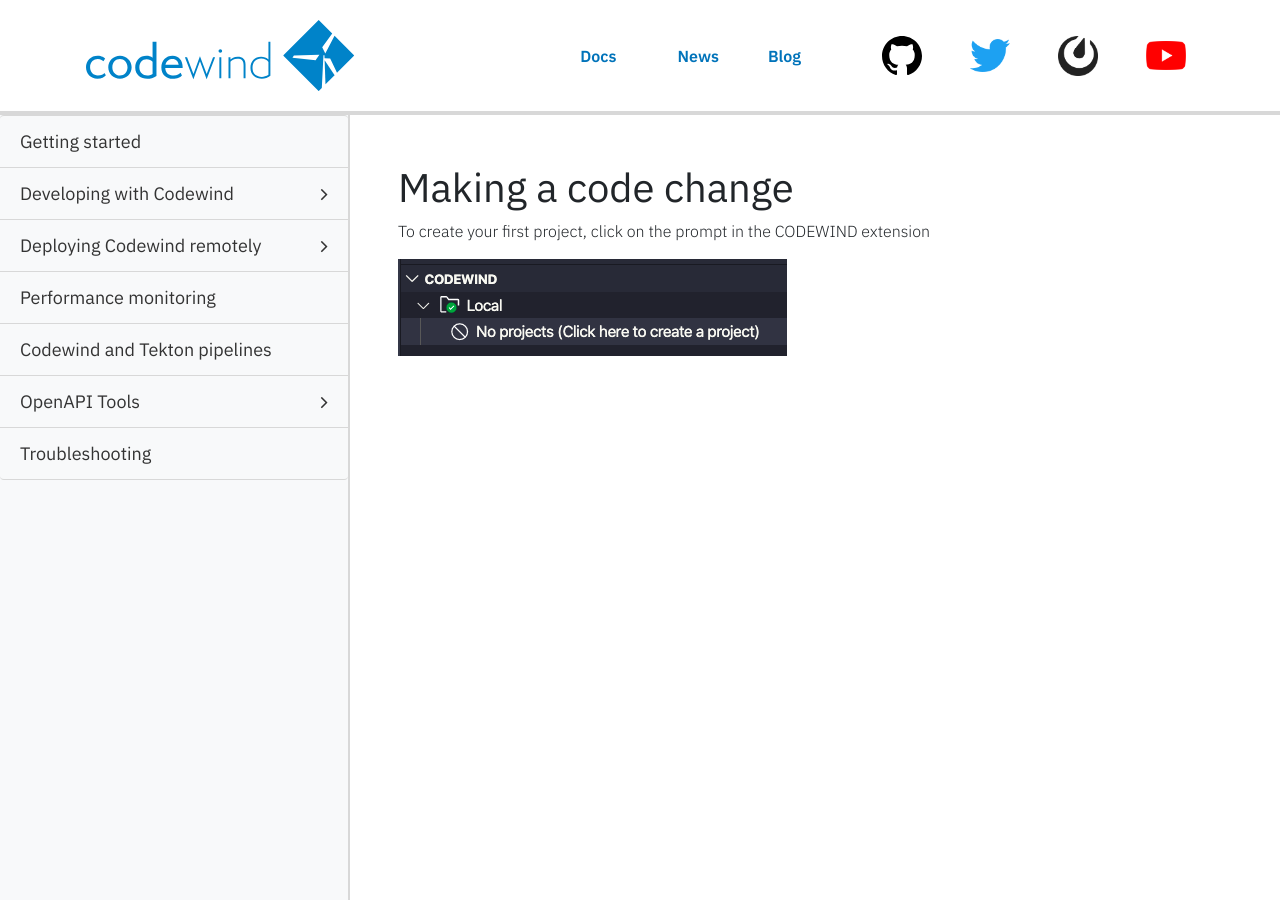
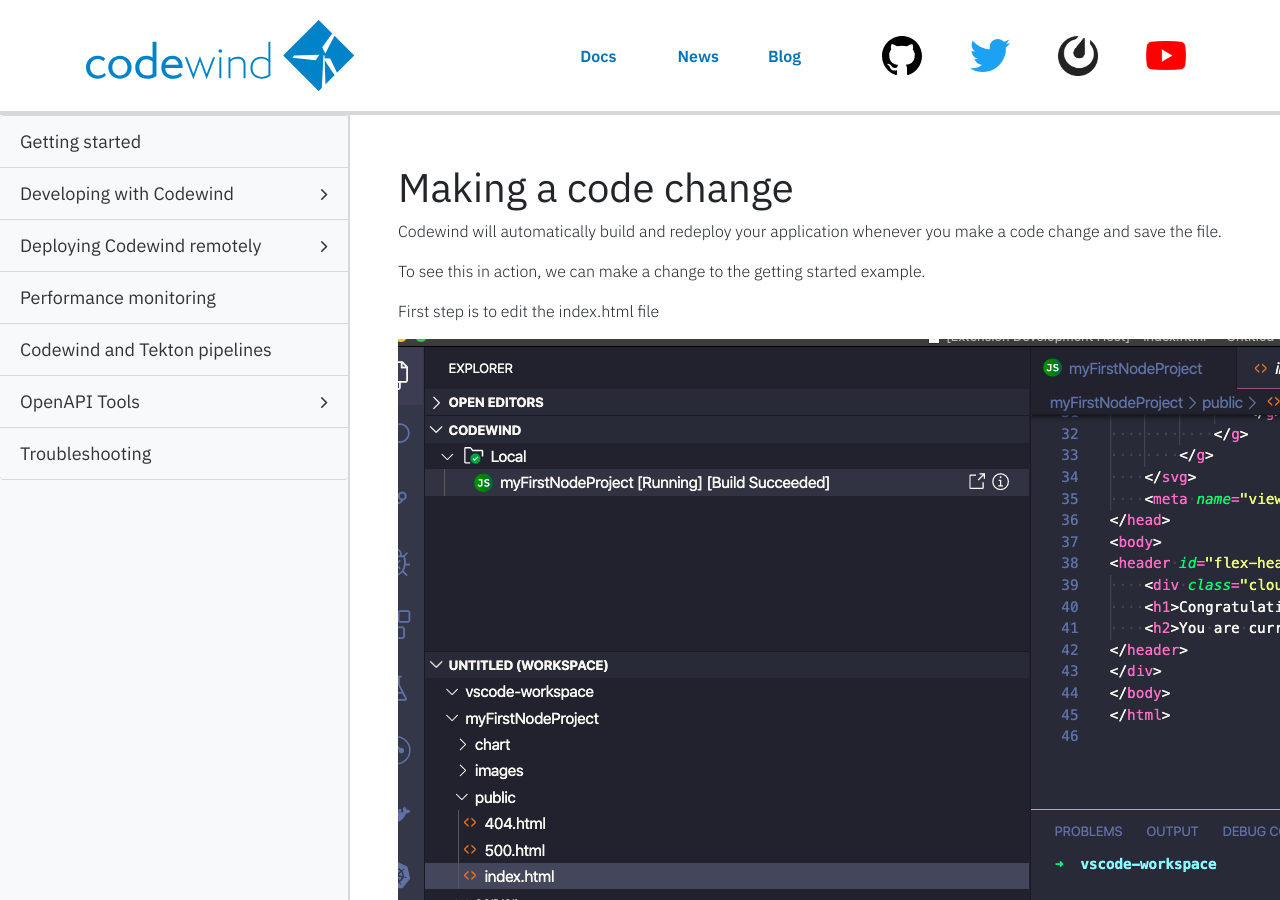
Before and after one commit to eclipse-archived/codewind-docs, a Jekyll site: the page built from docs/_documentations/vsc-codechange.md, in a window 1280 px wide and 900 px high. Built offline with Jekyll 4.4.1, drawn with Linux system fonts in a browser that asks for light colours; nearby versions of some CDN libraries; comment, search, counter and statistics services are not loaded; some of the changed text lies outside the part shown.

Commit message:
changes to layout

```diff
--- a/docs/_documentations/vsc-codechange.md
+++ b/docs/_documentations/vsc-codechange.md
@@ -11,6 +11,35 @@ parent: gettingstarted
 ---
 # Making a code change
 
-To create your first project, click on the prompt in the CODEWIND extension
+Codewind will automatically build and redeploy your application whenever you make a code change and save the file.
 
-![](../images/createproject.png)
+To see this in action, we can make a change to the getting started example.
+
+First step is to edit the index.html file
+
+![](../images/vsc-codechange.png)
+
+and navigate to the bottom of the file to find the lines
+
+![](../images/vsc-codeline.png)
+
+Change the heading from *Congratulations* to be *I did this*
+
+![](../images/vsc-ididthis.png)
+
+You will see the status of the project change to be *stopped* whilst the project is being rebuilt and deployed
+
+![](../images/vsc-buildstopped.png)
+
+After a few moments, the status will change back to running
+
+![](../images/vsc-buildrunning.png)
+
+Clicking the
+![](../images/launchicon.png)
+icon will now show your code change running
+
+![](../images/vsc-screenchanged.png)
+
+Next step,
+<a class="cw-gettingstarted-card-link" href="vsc-remote.md">Buiding and deploying in a cloud environment</a>
```
Also changed, not shown: docs/_documentations/gettingstarted.md (+1 -1 lines), docs/images/vsc-buildrunning.png (added), docs/images/vsc-buildstopped.png (added), docs/images/vsc-codechange.png (added), docs/images/vsc-codeline.png (added), docs/images/vsc-ididthis.png (added), docs/images/vsc-screenchanged.png (added).
